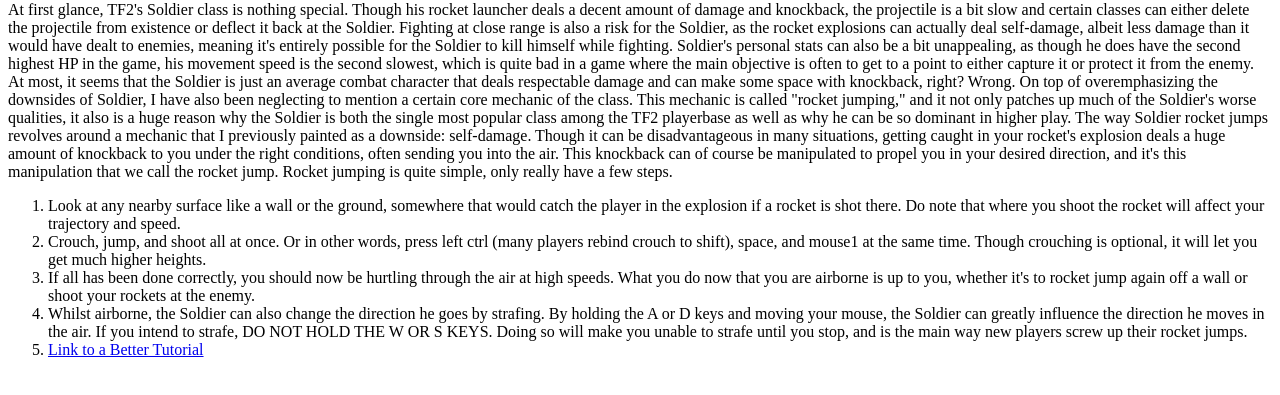
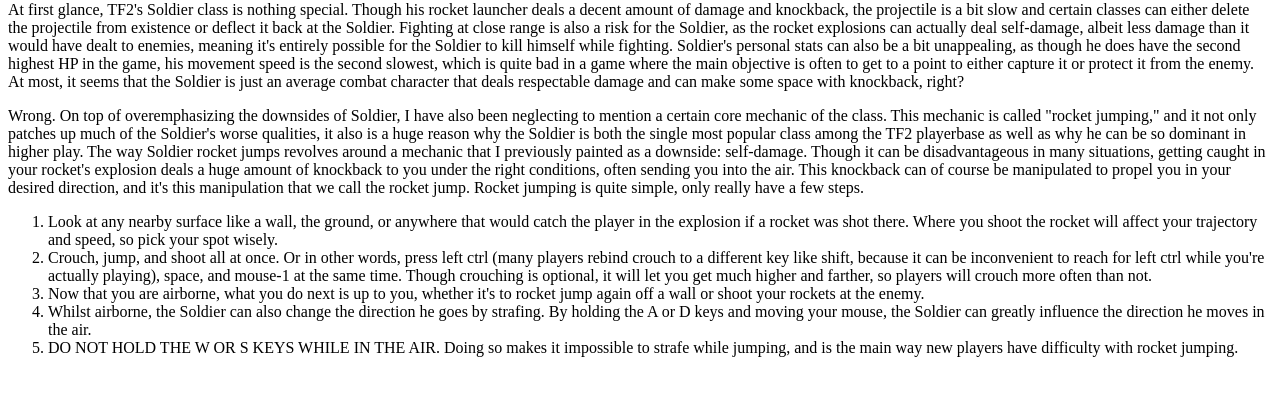
Before and after one commit to stuycs-gh-classrooms/10-web-lesimongus, a plain HTML site: page site/rocketJumping0.html in a window 1280 px wide. Shown: the part 167-562 px from the top of the page. Drawn offline with Linux system fonts and the light colour scheme.

Commit message:
removed the video and separated the 4th point of the tutorial portion

```diff
--- a/site/rocketJumping0.html
+++ b/site/rocketJumping0.html
@@ -20,15 +20,15 @@
   <h1>HOW TO ROCKET JUMP</h1>
   <p>
     At first glance, TF2's Soldier class is nothing special. Though his rocket launcher deals a decent amount of damage and knockback, the projectile is a bit slow and certain classes can either delete the projectile from existence or deflect it back at the Soldier. Fighting at close range is also a risk for the Soldier, as the rocket explosions can actually deal self-damage, albeit less damage than it would have dealt to enemies, meaning it's entirely possible for the Soldier to kill himself while fighting. Soldier's personal stats can also be a bit unappealing, as though he does have the second highest HP in the game, his movement speed is the second slowest, which is quite bad in a game where the main objective is often to get to a point to either capture it or protect it from the enemy. At most, it seems that the Soldier is just an average combat character that deals respectable damage and can make some space with knockback, right?
+  </p>
+  <p>
     Wrong. On top of overemphasizing the downsides of Soldier, I have also been neglecting to mention a certain core mechanic of the class. This mechanic is called "rocket jumping," and it not only patches up much of the Soldier's worse qualities, it also is a huge reason why the Soldier is both the single most popular class among the TF2 playerbase as well as why he can be so dominant in higher play. The way Soldier rocket jumps revolves around a mechanic that I previously painted as a downside: self-damage. Though it can be disadvantageous in many situations, getting caught in your rocket's explosion deals a huge amount of knockback to you under the right conditions, often sending you into the air. This knockback can of course be manipulated to propel you in your desired direction, and it's this manipulation that we call the rocket jump. Rocket jumping is quite simple, only really have a few steps.
   </p>
     <ol>
-      <li>Look at any nearby surface like a wall or the ground, somewhere that would catch the player in the explosion if a rocket is shot there. Do note that where you shoot the rocket will affect your trajectory and speed.</li>
-      <li>Crouch, jump, and shoot all at once. Or in other words, press left ctrl (many players rebind crouch to shift), space, and mouse1 at the same time. Though crouching is optional, it will let you get much higher heights.</li>
-      <li>If all has been done correctly, you should now be hurtling through the air at high speeds. What you do now that you are airborne is up to you, whether it's to rocket jump again off a wall or shoot your rockets at the enemy.</li>
-      <li>Whilst airborne, the Soldier can also change the direction he goes by strafing. By holding the A or D keys and moving your mouse, the Soldier can greatly influence the direction he moves in the air. If you intend to strafe, DO NOT HOLD THE W OR S KEYS. Doing so will make you unable to strafe until you stop, and is the main way new players screw up their rocket jumps.</li>
-      <li>
-        <a href="https://www.google.com/url?sa=t&rct=j&q=&esrc=s&source=web&cd=&cad=rja&uact=8&ved=2ahUKEwiSo6j7jJ-EAxX1tokEHaNrBvkQwqsBegQICxAF&url=https%3A%2F%2Fwww.youtube.com%2Fwatch%3Fv%3DuphATRHKIoo&usg=AOvVaw3vN2Wf2SYxdNcBGpNBroZB&opi=89978449">Link to a Better Tutorial</a>
-      </li>
+      <li>Look at any nearby surface like a wall, the ground, or anywhere that would catch the player in the explosion if a rocket was shot there. Where you shoot the rocket will affect your trajectory and speed, so pick your spot wisely.</li>
+      <li>Crouch, jump, and shoot all at once. Or in other words, press left ctrl (many players rebind crouch to a different key like shift, because it can be inconvenient to reach for left ctrl while you're actually playing), space, and mouse-1 at the same time. Though crouching is optional, it will let you get much higher and farther, so players will crouch more often than not.</li>
+      <li>Now that you are airborne, what you do next is up to you, whether it's to rocket jump again off a wall or shoot your rockets at the enemy.</li>
+      <li>Whilst airborne, the Soldier can also change the direction he goes by strafing. By holding the A or D keys and moving your mouse, the Soldier can greatly influence the direction he moves in the air.</li>
+      <li>DO NOT HOLD THE W OR S KEYS WHILE IN THE AIR. Doing so makes it impossible to strafe while jumping, and is the main way new players have difficulty with rocket jumping. </li>
     </ol>
 </body>
```
